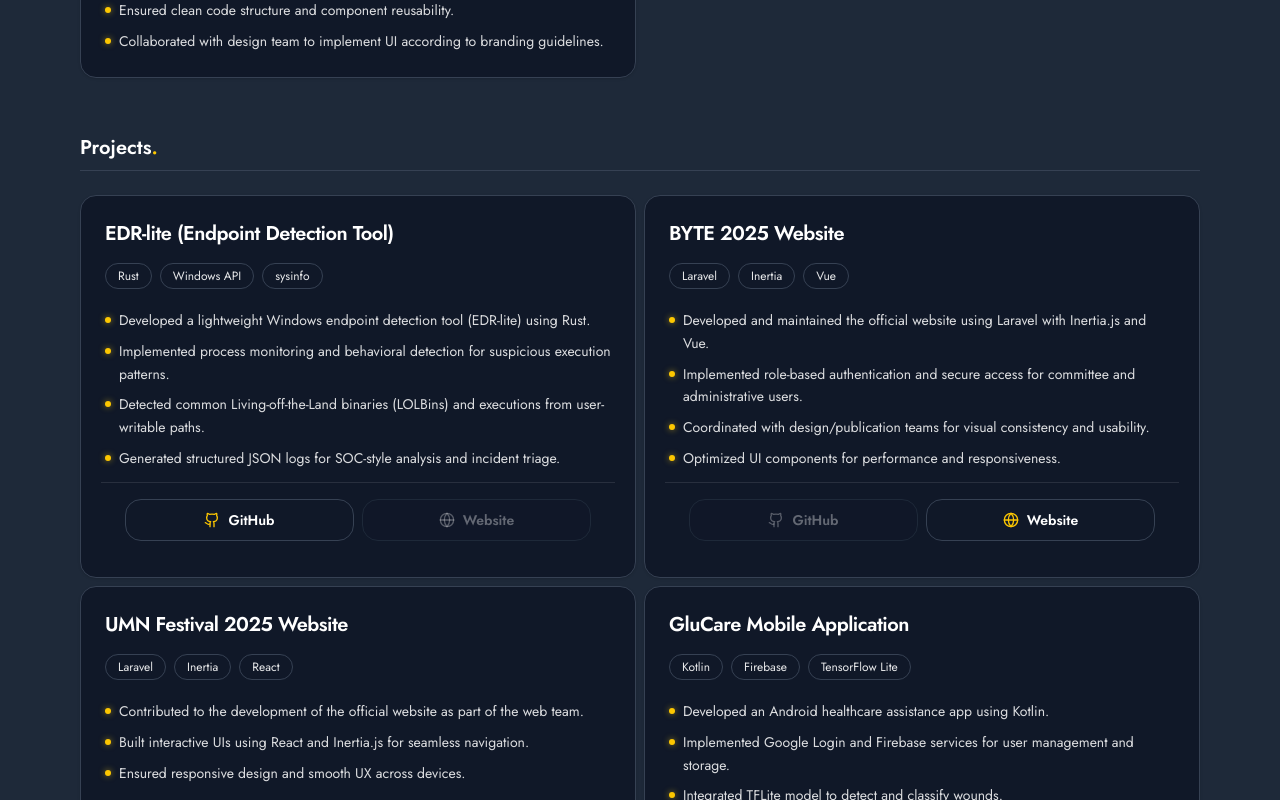
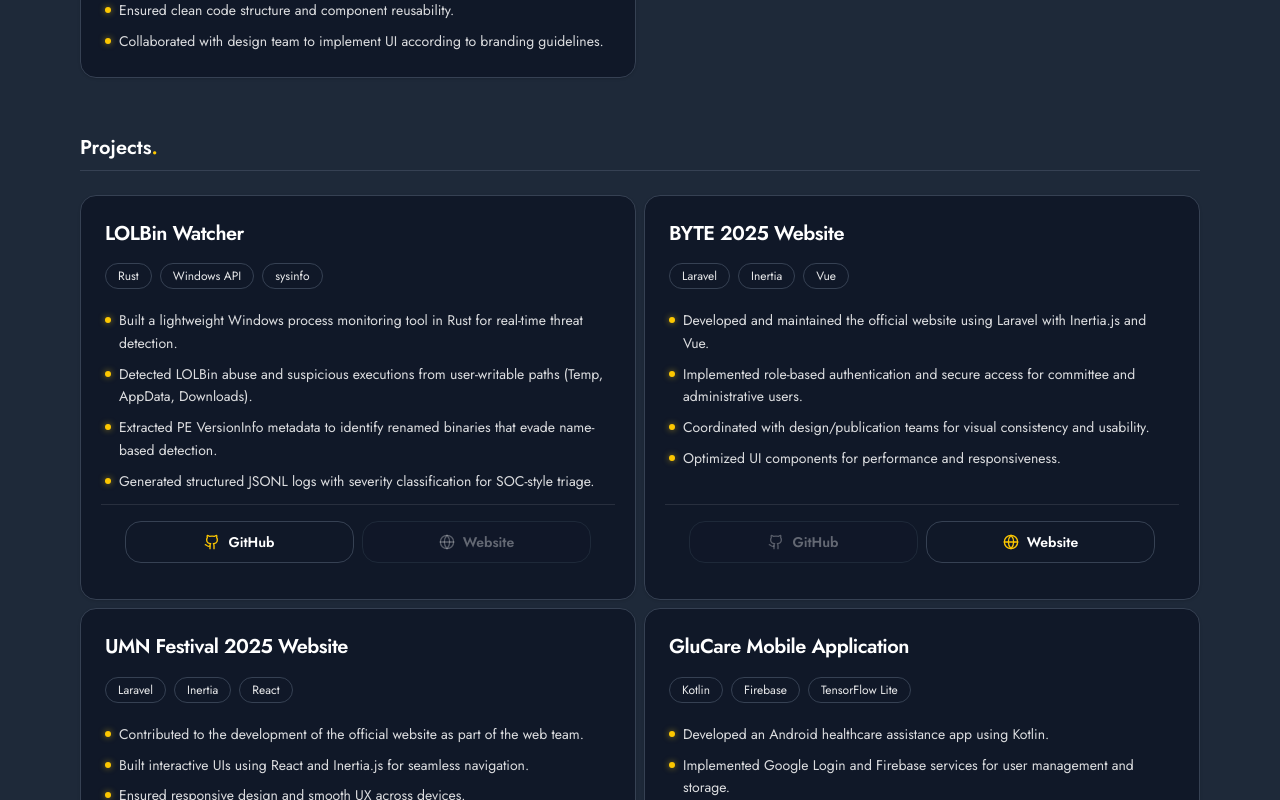
Before and after one commit to stevjoo/personal-website, a Vue app: page / in a window 1280 px wide. Shown: the part 3301-4101 px from the top of the page. Built offline with nearby package versions, Linux system fonts and the light colour scheme.

Commit message:
Update profile

```diff
--- a/src/App.vue
+++ b/src/App.vue
@@ -21,7 +21,6 @@
 
 gsap.registerPlugin(ScrollTrigger);
 
-// Paksa GSAP pakai GPU-only properties, matikan recalc yang tidak perlu
 ScrollTrigger.config({ ignoreMobileResize: true });
 
 function normalizeUrl(url) {
@@ -113,8 +112,6 @@
         scrollTrigger: {
           trigger: element,
           start: "top 88%",
-          // "play none none none" + once:true = animasi jalan sekali, tidak reverse
-          // Ini jauh lebih ringan dari toggleActions reverse
           once: true,
         },
       },
@@ -643,8 +640,8 @@
 }
 .icon-btn::after {
   content: "";
+  inset: 0;
   position: absolute;
-  inset: 0;
   border-radius: inherit;
   box-shadow: 0 0 8px rgba(250, 204, 21, 0.5);
   opacity: 0;
--- a/src/components/Navbar.vue
+++ b/src/components/Navbar.vue
@@ -40,7 +40,6 @@
 }
 
 function closeMenu() {
-  // Mirror: drawer slides up first, then backdrop fades
   drawerVisible.value = false;
   window.setTimeout(() => {
     backdropVisible.value = false;
@@ -52,7 +51,6 @@
   menuOpen.value ? closeMenu() : openMenu();
 }
 
-// ── Scroll tracking — ketat, hanya update kalau activeId benar-benar berubah ──
 let rafId = null;
 let lastActive = items[0].id;
 
@@ -73,7 +71,6 @@
     window.innerHeight + window.scrollY >= document.documentElement.scrollHeight - 2;
   if (bottomReached) current = items[items.length - 1].id;
 
-  // Hanya trigger reaktivitas kalau nilai benar-benar berubah
   if (current !== lastActive) {
     lastActive = current;
     activeId.value = current;
--- a/src/data/profile.js
+++ b/src/data/profile.js
@@ -77,7 +77,7 @@
     {
       role: "Head of Technical / Blue Team",
       org: "UMN Cybersecurity Communities",
-      period: "Mar 2025 - Present",
+      period: "Mar 2025 - Apr 2026",
       bullets: [
         "Designed and implemented the network topology for the community’s cybersecurity lab, simulating real-world attack and defense environments.",
         "Configured secure wireless connections and ensured stable network segmentation for attacker and defender nodes.",
@@ -153,15 +153,15 @@
 
   projects: [
     {
-      name: "EDR-lite (Endpoint Detection Tool)",
+      name: "LOLBin Watcher",
       stack: "Rust, Windows API, sysinfo",
-      linkLabel: "github.com/stevjoo/edr-lite",
-      link: "https://github.com/stevjoo/edr-lite",
+      linkLabel: "github.com/stevjoo/lolbin-watcher",
+      link: "https://github.com/stevjoo/lolbin-watcher",
       bullets: [
-        "Developed a lightweight Windows endpoint detection tool (EDR-lite) using Rust.",
-        "Implemented process monitoring and behavioral detection for suspicious execution patterns.",
-        "Detected common Living-off-the-Land binaries (LOLBins) and executions from user-writable paths.",
-        "Generated structured JSON logs for SOC-style analysis and incident triage.",
+        "Built a lightweight Windows process monitoring tool in Rust for real-time threat detection.",
+        "Detected LOLBin abuse and suspicious executions from user-writable paths (Temp, AppData, Downloads).",
+        "Extracted PE VersionInfo metadata to identify renamed binaries that evade name-based detection.",
+        "Generated structured JSONL logs with severity classification for SOC-style triage.",
       ],
     },
 
```
